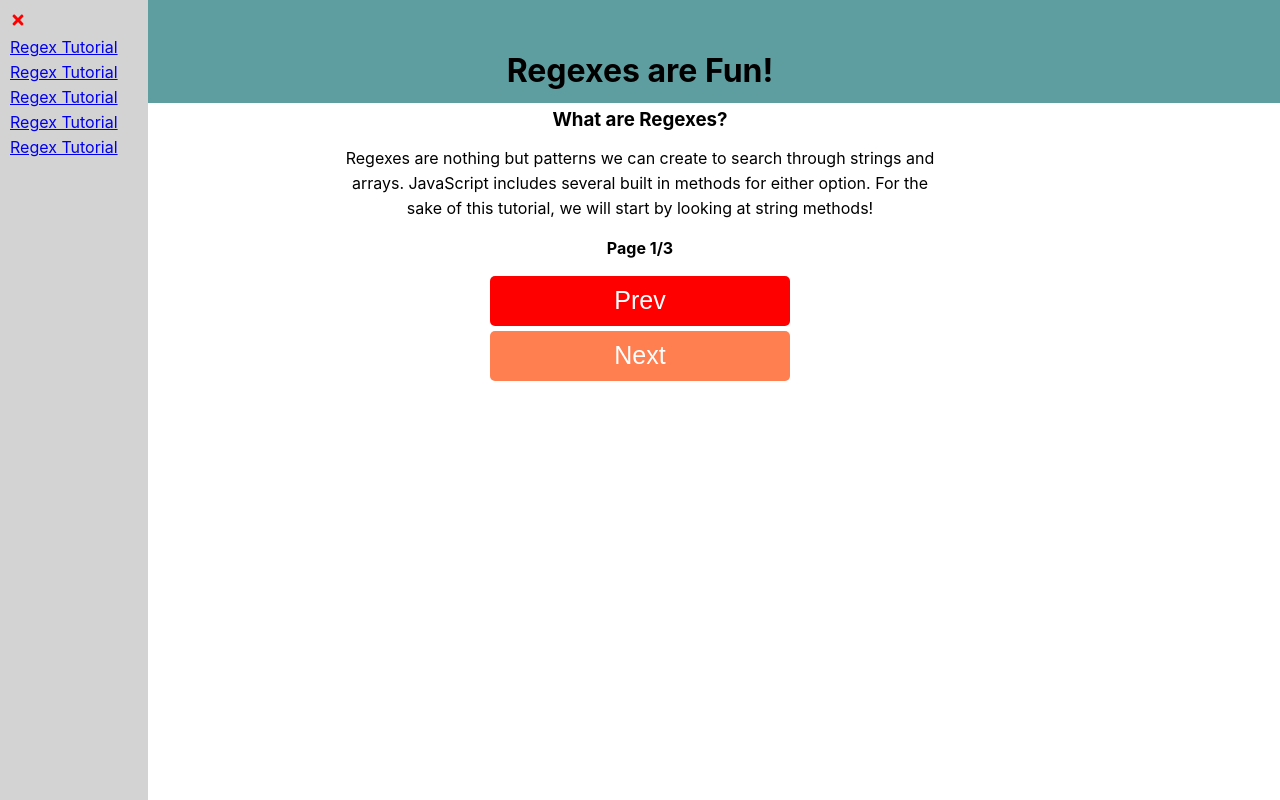
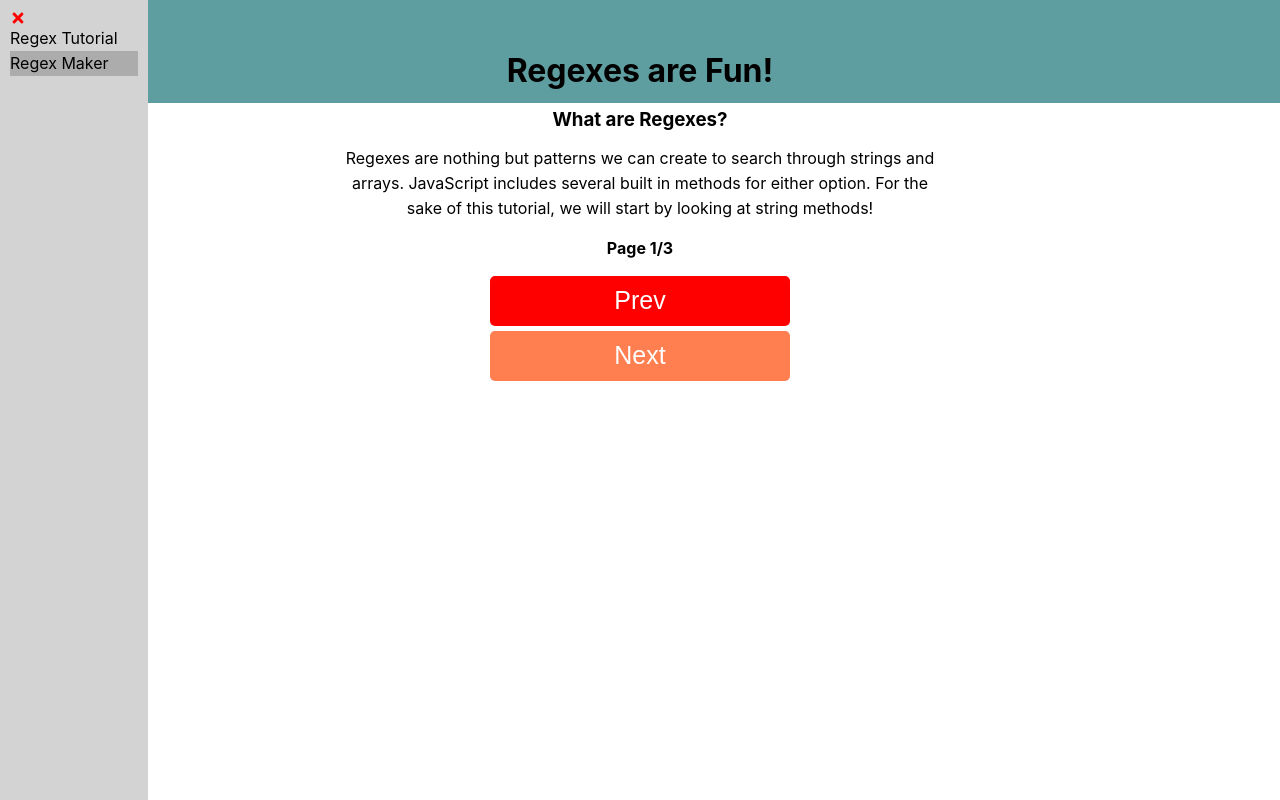
Before and after one commit to TWetmore34/regex-tutorial, a React (Create React App) app: page / in a window 1280 px wide. Both pictures are taken after a click on the icon 17 px from the left and 17 px from the top of the page. Built offline with nearby package versions, Linux system fonts and the light colour scheme.

Commit message:
working on subheadings for navbar

```diff
--- a/src/App.js
+++ b/src/App.js
@@ -58,7 +58,6 @@ function App() {
     // navbar render
       const navbar = () => {
         setNavBarOn(!navBarOn)
-        console.log(navBarOn)
       }
 
   return (
--- /dev/null
+++ b/src/components/NavEntry.js
@@ -0,0 +1,15 @@
+const NavEntry = ({ title }) => {
+
+     // navbar entry render
+     const navEntryHandler = (e) => {
+        console.log(e.target.classList.add())
+      }
+
+  return (
+    <li onClick={navEntryHandler} style={{cursor: 'pointer'}} className="nav-entry">
+        {title}
+    </li>
+  )
+}
+
+export default NavEntry
--- a/src/components/Navbar.js
+++ b/src/components/Navbar.js
@@ -1,25 +1,14 @@
 import { FaTimes } from 'react-icons/fa'
+import NavEntry from './NavEntry'
 
 const Navbar = ({ navbar }) => {
   return (
     <nav className="navbar">
         <FaTimes onClick={navbar} style={{color: 'red', cursor: 'pointer'}} />
         <ul>
-            <li>
-                <a href="/">Regex Tutorial</a>
-            </li>
-            <li>
-                <a href="/">Regex Tutorial</a>
-            </li>
-            <li>
-                <a href="/">Regex Tutorial</a>
-            </li>
-            <li>
-                <a href="/">Regex Tutorial</a>
-            </li>
-            <li>
-                <a href="/">Regex Tutorial</a>
-            </li>
+            <NavEntry title={'Regex Tutorial'} />
+            <NavEntry title={'Regex Maker'}/>
+
         </ul>
     </nav>
   )
--- a/src/style.css
+++ b/src/style.css
@@ -48,6 +48,10 @@
     margin: 0 auto;
 }
 
+.check {
+    color: red;
+}
+
 .navbar {
     width: 10%;
     height: 100vw;
@@ -55,7 +59,14 @@
     line-height: 25px;
     position: fixed;
     padding: 10px;
+    display: flex;
+    flex-direction: column;
+    justify-content: flex-start;
     animation: navGrow 500ms linear;
+}
+
+.navbar li:nth-child(even) {
+    background-color: rgb(172, 172, 172);
 }
 
 @keyframes navGrow {
```
